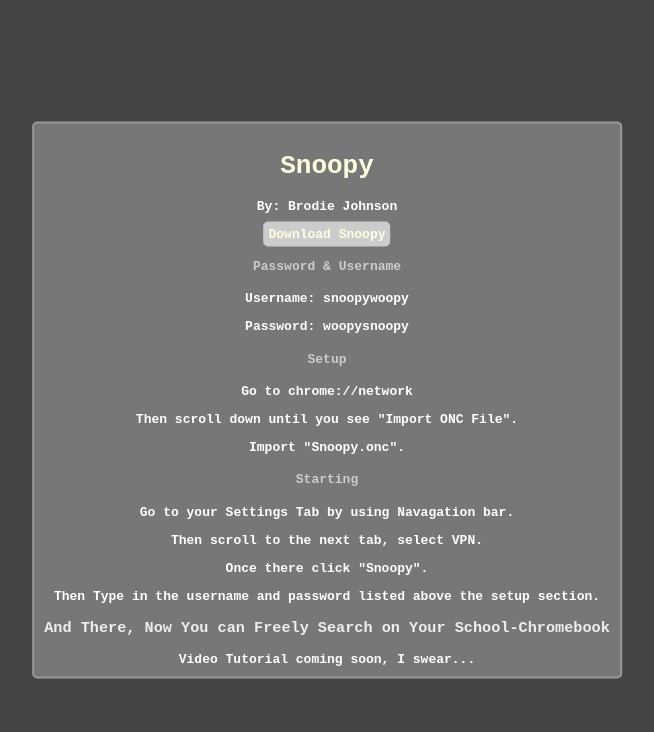
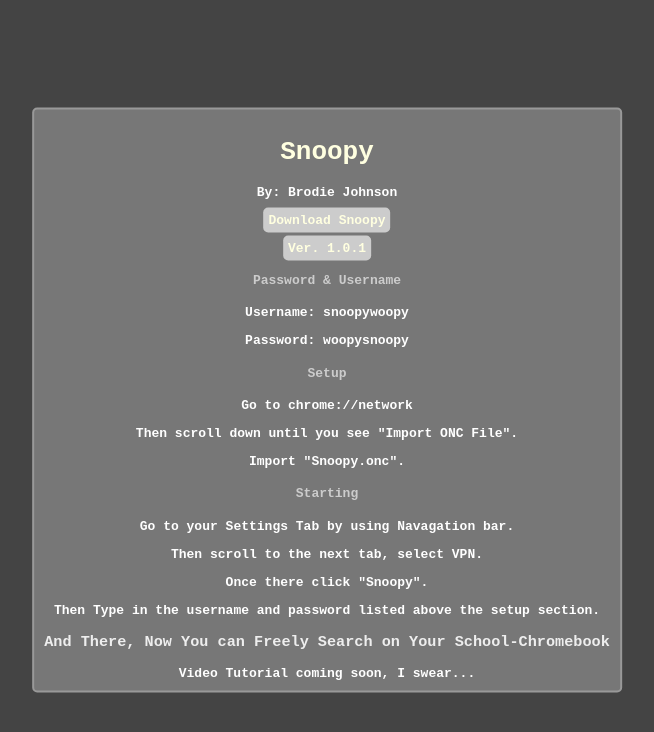
Before and after one commit to SnoopyONC/snoopyonc.github.io, a plain HTML site: page index.html in a window 1280 px wide. Shown: the whole page, without its empty margins (313-967 px from the left). Drawn offline with Linux system fonts and the light colour scheme.

Commit message:
Update index.html

```diff
--- a/index.html
+++ b/index.html
@@ -5,7 +5,7 @@
   <p/>
      By: Brodie Johnson
       <p/>
-      <a href="https://snoopyonc.github.io/Snoopy.onc">Download Snoopy</a>
+      <a href="https://snoopyonc.github.io/Snoopy.onc">Download Snoopy<p/>Ver. 1.0.1</a>
       <h4>Password & Username</h4>
      <p>
         Username: snoopywoopy<p/>
```
